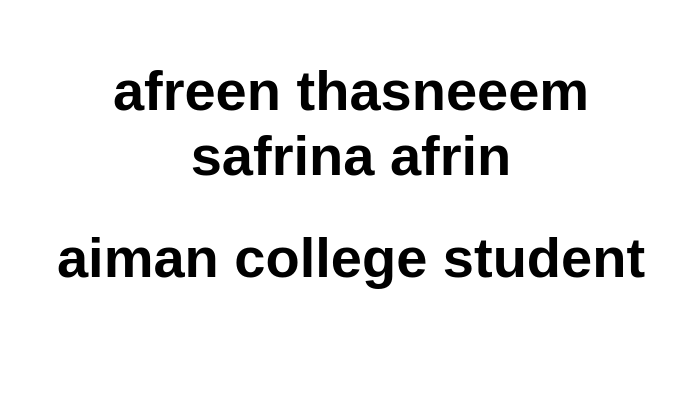
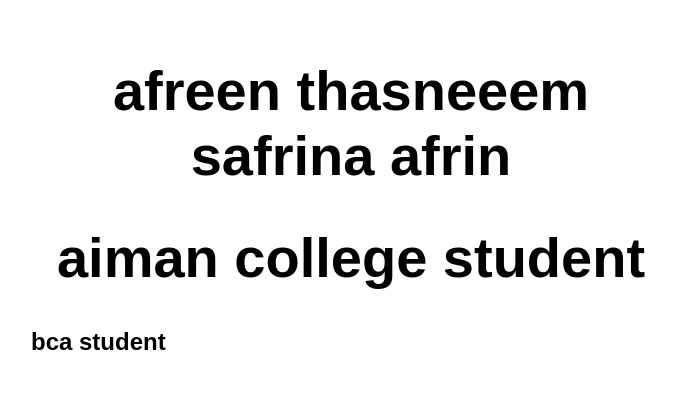
Before and after one commit to afreenjalal/Itzaiman, a website: page src/index.html in a window 1280 px wide. Shown: the whole page, without its empty margins (289-965 px from the left). Drawn offline with Linux system fonts and the light colour scheme.

Commit message:
index.html

```diff
--- a/src/index.html
+++ b/src/index.html
@@ -12,6 +12,7 @@
   <main>
     <h1>afreen thasneeem safrina afrin</h1>
     <h1>aiman college student</h1>
+    <h2>bca student</h2>
   </main>
 </body>
 
```
